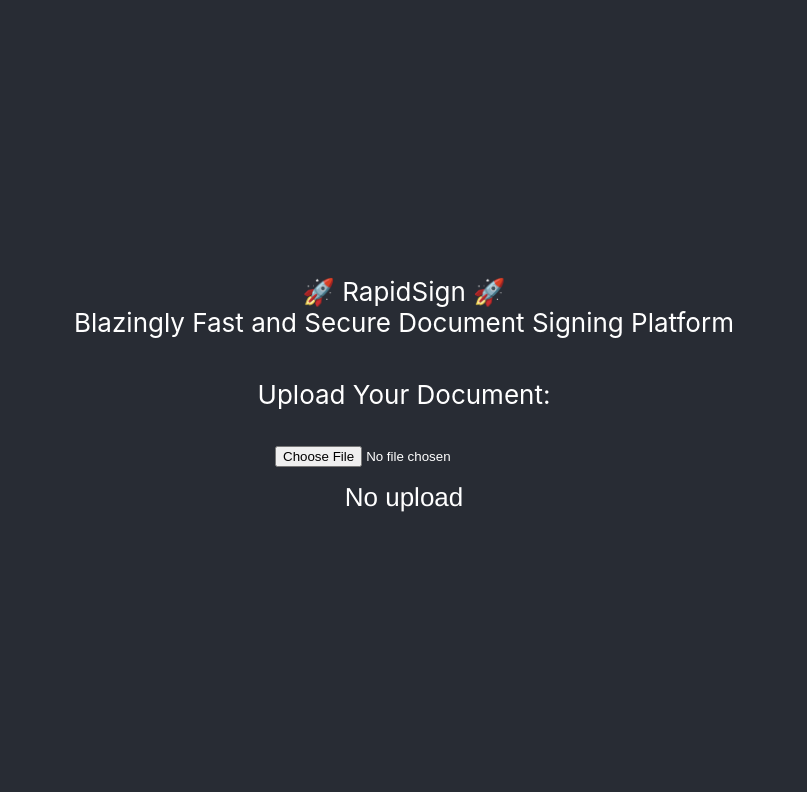
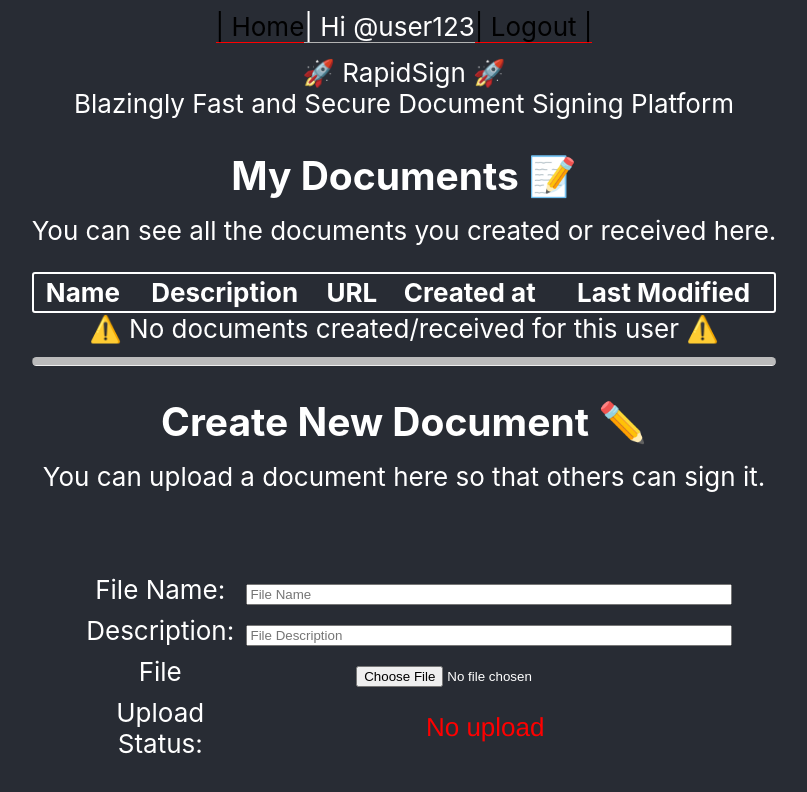
Before and after one commit to nhd36/rapid-signing, a React (Create React App) app in the folder client/: page / in a window 1280 px wide. Shown: the top 792 px of the page, without its empty margins (236-1043 px from the left). Built offline with nearby package versions, Linux system fonts and the light colour scheme.

Commit message:
Add manage view

```diff
--- a/client/src/App.js
+++ b/client/src/App.js
@@ -1,14 +1,11 @@
 import './App.css';
-import HandleDocument from './components/HandleDocument';
+import Manage from './components/Manage';
 
 function App() {
   return (
     <div className="App">
       <header className="App-header">
-        <p>
-        🚀 RapidSign 🚀<br></br> Blazingly Fast and Secure Document Signing Platform
-        </p>
-        <HandleDocument />
+        <Manage />
       </header>
     </div>
   );
--- a/client/src/components/HandleDocument.css
+++ /dev/null
@@ -1,32 +0,0 @@
-.hidden {
-    display: none;
-  }
-
-  th {
-    font-weight: bold;
-  }
-
-  form {
-    margin-top: 12px;
-  }
-
-  h2 {
-    font-weight: bold;
-    margin-bottom: 15px;
-  }
-
-  .mr {
-    margin-right: 5px;
-  }
-
-  p,pre,.mt {
-    margin-top: 15px;
-  }
-
-  pre.status {
-      font-family: Helvetica;
-  }
-
-  input {
-    margin-right: 5px;
-  }
--- /dev/null
+++ b/client/src/components/Manage.css
@@ -0,0 +1,104 @@
+.hidden {
+    display: none;
+  }
+
+  th {
+    font-weight: bold;
+  }
+
+  form {
+    margin-top: 12px;
+  }
+
+  h2 {
+    font-weight: bold;
+    margin-bottom: 15px;
+  }
+
+  .mr {
+    margin-right: 5px;
+  }
+
+  p,pre,.mt {
+    margin-top: 15px;
+  }
+
+  pre.status {
+      font-family: Helvetica;
+      color: red;
+  }
+
+  input {
+    margin-right: 5px;
+  }
+
+
+.my-documents{
+  justify-content: left;
+}
+
+table {
+  border: 2px solid white;
+  border-radius: 3px;
+  width: 100%;
+  margin-left: 0px;
+  margin-right: 0px;
+  /* padding-right: 15px; */
+  /* padding-left: 15px; */
+}
+
+/* Rounded border */
+hr.rounded {
+  border-top: 8px solid #bbb;
+  border-radius: 5px;
+}
+.navigation-bar a{
+  text-decoration: none;
+}
+.navigation-bar a:link {
+  color: #000;
+  border-bottom: 1px solid #ff0000;
+}
+.navigation-bar a:visited {
+  color: white;
+  border-bottom: 1px solid #b3b3b3;
+}
+.navigation-bar a:hover {
+  color: #2d8653;
+  border-bottom: 1px solid #000099;
+}
+
+.navigation-bar ul{
+    margin: 0;
+    padding: 0;
+
+}
+.navigation-bar li{
+  display:inline-block;
+}
+
+div.upload-form-container {
+  width: 650px;
+  padding: 15px;
+  margin: 50px auto 0px auto;
+  clear: both;
+  overflow: hidden;
+}
+
+div.upload-form-container span.label-holder {
+  display: block;
+  width: calc(25% - 10px);
+  float: left;
+  padding: 5px;
+}
+
+div.upload-form-container span.input-holder {
+  display: block;
+  width: calc(75% - 10px);
+  float: left;
+  padding: 5px;
+}
+
+div.upload-form-container span.input-holder input[type="text"]{
+  width: 100%;
+}
--- a/client/src/components/HandleDocument.js
+++ b/client/src/components/Manage.js
@@ -1,8 +1,8 @@
 import React from 'react';
-import "./HandleDocument.css"
+import "./Manage.css"
 const axios = require("axios");
 
-class HandleDocument extends React.Component {
+class Manage extends React.Component {
     constructor(props) {
         super(props)
 
@@ -101,17 +101,54 @@ class HandleDocument extends React.Component {
     render() {
         return (
             <div>
-                <form method="post" action="#" id="#">
-                    <p>Upload Your Document:</p>
-                    <input width="100%" type="file" name="file" onChange={this.onChangeHandler} />
-                    {/* <div>
+                <div className="navigation-bar">
+                    <ul>
+                        <li><a href="/">| Home </a></li>
+                        <li><a href="">| Hi @user123 </a></li>
+                        <li><a href="/logout">| Logout |</a></li>
+                    </ul>
+                </div>
+
+                <div className="my-documents">
+                    <header className="">
+                        <p> 🚀 RapidSign 🚀<br></br> Blazingly Fast and Secure Document Signing Platform</p>
+                    </header>
+
+                    <h2>My Documents 📝</h2>
+                    <p>You can see all the documents you created or received here.</p>
+                    <table id="my-documents">
+                        <thead>
+                            <tr><th>Name</th><th>Description</th><th>URL</th><th>Created at</th><th>Last Modified</th></tr>
+                        </thead>
+                        <tbody></tbody>
+                    </table>
+                    <div id="my-documents-list">⚠️ No documents created/received for this user ⚠️</div>
+
+                    <hr class="rounded" />
+                    <h2>Create New Document ✏️</h2>
+                    <p>You can upload a document here so that others can sign it.</p>
+                    <div className="upload-form-container">
+                        <form method="post" action="#" id="#">
+                            <span class="label-holder"><label for="name">File Name:</label></span>
+                            <span class="input-holder"><input type="text" id="name" name="name" placeholder="File Name" /></span>
+
+                            <span class="label-holder"><label for="description">Description:</label></span>
+                            <span class="input-holder"><input type="text" id="description" name="description" placeholder="File Description" /></span>
+
+                            <span class="label-holder"><label for="file">File</label></span>
+                            <span class="input-holder"><input type="file" id="file" name="file" placeholder="Your Document" onChange={this.onChangeHandler}/></span>
+                            {/* <div>
                         <button width="100%" type="button" onClick={this.fileUploadHandler}>Upload File</button>
                     </div> */}
-                </form>
-                <pre className="status">{this.state.status}</pre>
+                        <span class="label-holder"><label for="status">Upload Status:</label></span>
+                        <span class="input-holder"><pre className="status">{this.state.status}</pre></span>
+                        </form>
+
+                    </div>
+                </div>
             </div>
         )
     }
 }
 
-export default HandleDocument;
+export default Manage;
```
